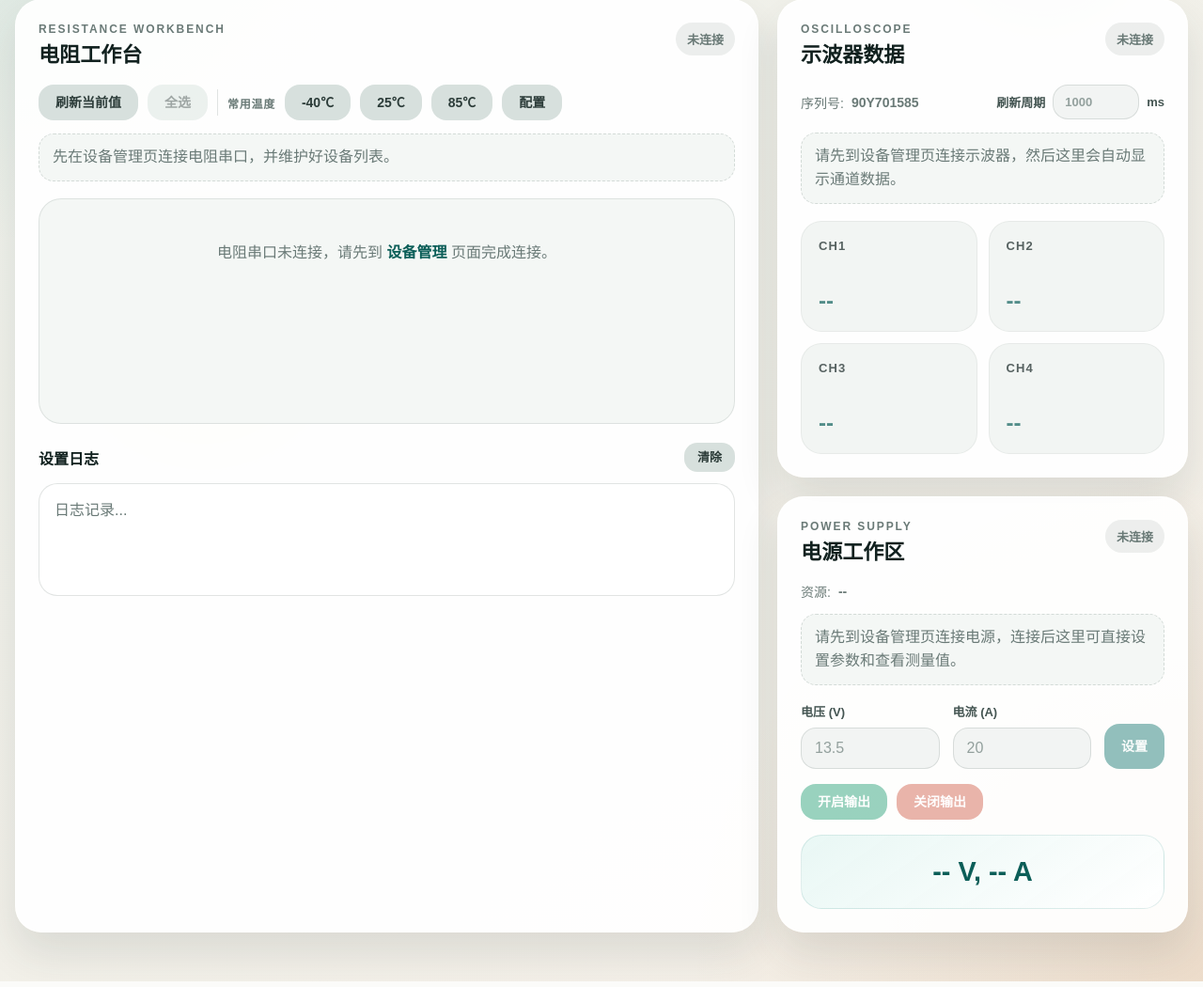
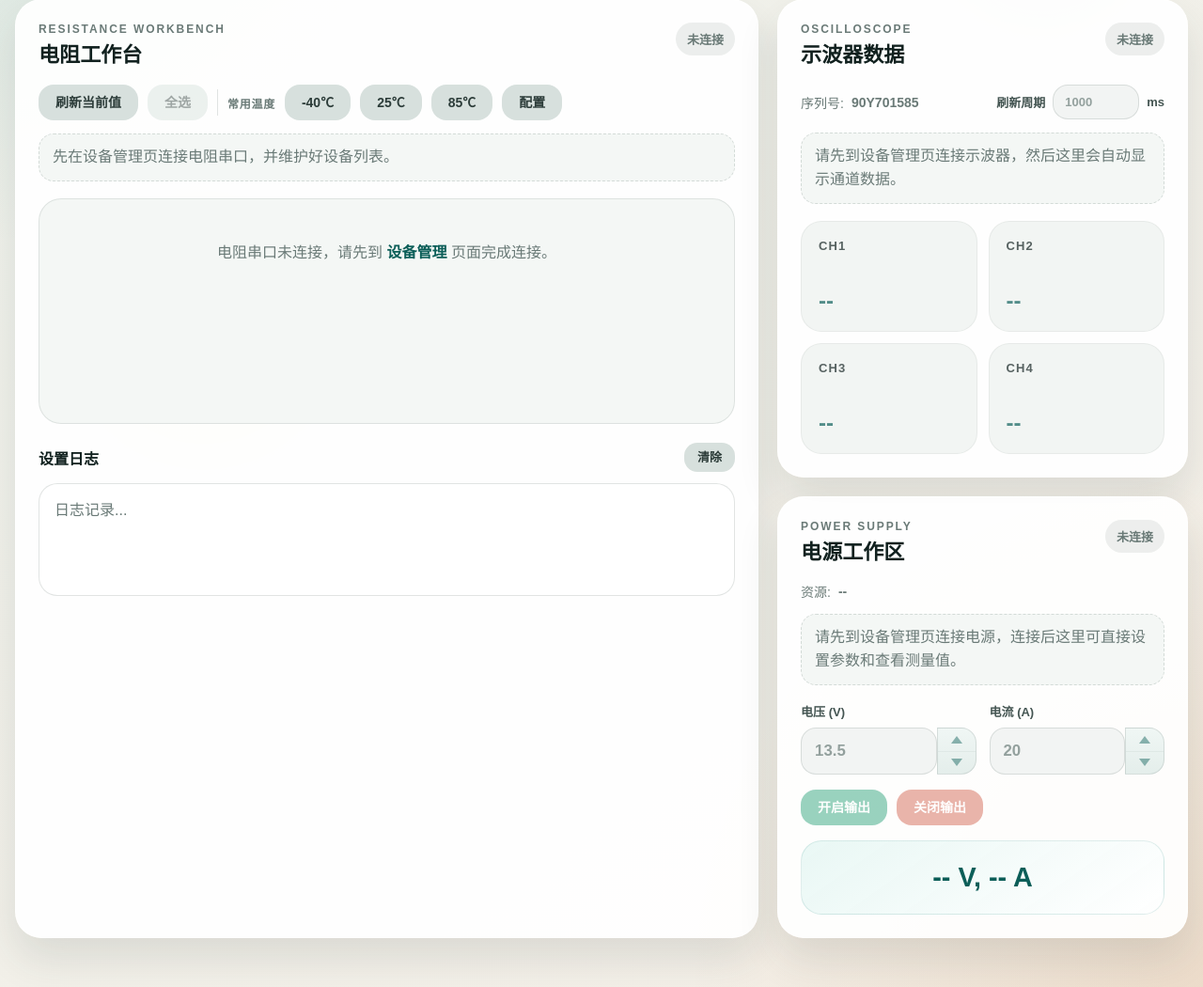
Before and after one commit to dazui0019/ctrl_panel, a Flask app: page /workspace in a window 1280 px wide. Shown: the part 249-1299 px from the top of the page at 94% size. Run offline with Flask 3, Linux system fonts and the light colour scheme; data that the repository does not hold is empty.

Commit message:
Improve power parameter controls

```diff
--- a/static/css/index.css
+++ b/static/css/index.css
@@ -399,8 +399,16 @@ input::placeholder {
     grid-template-columns: minmax(0, 1fr);
 }
 
+.field-row-dual {
+    grid-template-columns: repeat(2, minmax(0, 1fr));
+}
+
 .field-grow {
     min-width: 0;
+}
+
+.field-compact {
+    align-items: flex-start;
 }
 
 .input-action {
@@ -408,6 +416,86 @@ input::placeholder {
     grid-template-columns: minmax(0, 1fr) auto auto;
     gap: 10px;
     align-items: center;
+}
+
+.power-param-control {
+    display: inline-grid;
+    grid-template-columns: minmax(136px, 168px) 42px;
+    align-items: stretch;
+    width: auto;
+}
+
+.power-param-input {
+    width: 100%;
+    min-width: 0;
+    padding: 12px 14px;
+    border-radius: 16px 0 0 16px;
+    border-right: none;
+    font-size: 1.05rem;
+    font-weight: 700;
+    appearance: textfield;
+    -moz-appearance: textfield;
+}
+
+.power-param-input::-webkit-outer-spin-button,
+.power-param-input::-webkit-inner-spin-button {
+    -webkit-appearance: none;
+    margin: 0;
+}
+
+.power-stepper {
+    display: grid;
+    grid-template-rows: 1fr 1fr;
+    width: 42px;
+    border: 1px solid var(--line);
+    border-radius: 0 16px 16px 0;
+    overflow: hidden;
+    background: linear-gradient(180deg, rgba(239, 246, 244, 0.96), rgba(227, 237, 234, 0.96));
+}
+
+.power-step-btn {
+    position: relative;
+    border: none;
+    background: transparent;
+    cursor: pointer;
+    min-height: 24px;
+    transition: background 0.14s ease, transform 0.14s ease;
+}
+
+.power-step-btn + .power-step-btn {
+    border-top: 1px solid rgba(118, 134, 129, 0.2);
+}
+
+.power-step-btn::before {
+    content: "";
+    position: absolute;
+    left: 50%;
+    top: 50%;
+    transform: translate(-50%, -50%);
+    border-left: 6px solid transparent;
+    border-right: 6px solid transparent;
+}
+
+.power-step-up::before {
+    border-bottom: 8px solid var(--accent-dark);
+}
+
+.power-step-down::before {
+    border-top: 8px solid var(--accent-dark);
+}
+
+.power-step-btn:hover {
+    background: rgba(15, 118, 110, 0.12);
+}
+
+.power-step-btn:disabled {
+    cursor: not-allowed;
+    opacity: 0.45;
+    background: transparent;
+}
+
+.power-step-btn:active {
+    transform: translateY(1px);
 }
 
 .btn {
--- a/static/js/index.js
+++ b/static/js/index.js
@@ -211,6 +211,7 @@ function prepareStaticUi() {
     updateStatusBadge('scope-title-status', false);
     updateSelectToggleButton();
     renderQuickTempButtons();
+    bindPowerParamInputs();
     togglePowerWorkspaceControls(false);
     toggleScopeWorkspaceControls(false);
     resetScopeChannelDisplays();
@@ -309,9 +310,11 @@ function applyPowerState(data) {
 
     if (typeof data.voltage === 'number' && $id('power-voltage')) {
         setValue('power-voltage', data.voltage);
+        $id('power-voltage').dataset.lastAppliedValue = String(data.voltage);
     }
     if (typeof data.current === 'number' && $id('power-current')) {
         setValue('power-current', data.current);
+        $id('power-current').dataset.lastAppliedValue = String(data.current);
     }
 
     setText('power-resource-label', data.address || '--');
@@ -1424,6 +1427,100 @@ function powerAddressChanged() {
     button.disabled = !appState.powerConnected && !select.value;
 }
 
+function bindPowerParamInputs() {
+    bindPowerParamInput('power-voltage', 'voltage');
+    bindPowerParamInput('power-current', 'current');
+}
+
+function bindPowerParamInput(inputId, field) {
+    const input = $id(inputId);
+    if (!input || input.dataset.bound === '1') {
+        return;
+    }
+
+    input.dataset.bound = '1';
+    input.dataset.lastAppliedValue = input.value;
+    input.dataset.pendingAppliedValue = '';
+
+    input.addEventListener('keydown', (event) => {
+        if (event.key === 'Enter') {
+            event.preventDefault();
+            powerApplySingleParam(field, input);
+            return;
+        }
+
+        if (event.key === 'ArrowUp' || event.key === 'ArrowDown') {
+            window.requestAnimationFrame(() => {
+                powerApplySingleParam(field, input);
+            });
+        }
+    });
+
+    input.addEventListener('change', () => {
+        powerApplySingleParam(field, input);
+    });
+}
+
+function powerStepParam(inputId, field, direction) {
+    const input = $id(inputId);
+    if (!input) {
+        return;
+    }
+
+    if (direction > 0) {
+        input.stepUp();
+    } else {
+        input.stepDown();
+    }
+
+    powerApplySingleParam(field, input);
+    input.focus({preventScroll: true});
+}
+
+async function powerApplySingleParam(field, input = null) {
+    const target = input || $id(field === 'voltage' ? 'power-voltage' : 'power-current');
+    if (!target) {
+        return;
+    }
+
+    if (!appState.powerConnected) {
+        return;
+    }
+
+    const rawValue = target.value.trim();
+    if (rawValue === '') {
+        return;
+    }
+
+    const parsedValue = Number.parseFloat(rawValue);
+    if (Number.isNaN(parsedValue)) {
+        return;
+    }
+
+    const normalizedValue = String(parsedValue);
+    if (
+        target.dataset.lastAppliedValue === normalizedValue ||
+        target.dataset.pendingAppliedValue === normalizedValue
+    ) {
+        return;
+    }
+
+    const payload = {[field]: parsedValue};
+    target.dataset.pendingAppliedValue = normalizedValue;
+
+    try {
+        await apiJson('/api/power/set', jsonOptions('POST', payload));
+        target.dataset.lastAppliedValue = normalizedValue;
+    } catch (error) {
+        console.error(`设置电源${field}失败`, error);
+        showToast(`设置电源参数失败: ${error.message || '未知错误'}`, 'error', 3600);
+    } finally {
+        if (target.dataset.pendingAppliedValue === normalizedValue) {
+            target.dataset.pendingAppliedValue = '';
+        }
+    }
+}
+
 async function powerToggleConnect() {
     if (appState.powerConnected) {
         await powerDisconnect();
@@ -1473,23 +1570,8 @@ async function powerSetParams() {
         return;
     }
 
-    const voltageValue = $id('power-voltage') ? $id('power-voltage').value : '';
-    const currentValue = $id('power-current') ? $id('power-current').value : '';
-    const payload = {};
-
-    if (voltageValue !== '') {
-        payload.voltage = Number.parseFloat(voltageValue);
-    }
-    if (currentValue !== '') {
-        payload.current = Number.parseFloat(currentValue);
-    }
-
-    try {
-        await apiJson('/api/power/set', jsonOptions('POST', payload));
-    } catch (error) {
-        console.error('设置电源参数失败', error);
-        showToast(`设置电源参数失败: ${error.message || '未知错误'}`, 'error', 3600);
-    }
+    await powerApplySingleParam('voltage');
+    await powerApplySingleParam('current');
 }
 
 async function powerSetOutput(on) {
--- a/templates/workspace.html
+++ b/templates/workspace.html
@@ -103,16 +103,27 @@
                 <p class="meta-line">资源: <strong id="power-resource-label">--</strong></p>
                 <p class="panel-note" id="power-work-hint">请先到设备管理页连接电源，连接后这里可直接设置参数和查看测量值。</p>
 
-                <div class="field-row">
-                    <div class="field">
+                <div class="field-row field-row-dual">
+                    <div class="field field-compact">
                         <label for="power-voltage">电压 (V)</label>
-                        <input class="power-work-control" type="number" id="power-voltage" step="0.1" value="13.5">
+                        <div class="power-param-control">
+                            <input class="power-work-control power-param-input" type="number" id="power-voltage" step="0.1" value="13.5">
+                            <div class="power-stepper">
+                                <button type="button" class="power-work-control power-step-btn power-step-up" onclick="powerStepParam('power-voltage', 'voltage', 1)" aria-label="增加电压"></button>
+                                <button type="button" class="power-work-control power-step-btn power-step-down" onclick="powerStepParam('power-voltage', 'voltage', -1)" aria-label="减小电压"></button>
+                            </div>
+                        </div>
                     </div>
-                    <div class="field">
+                    <div class="field field-compact">
                         <label for="power-current">电流 (A)</label>
-                        <input class="power-work-control" type="number" id="power-current" step="0.1" value="20">
+                        <div class="power-param-control">
+                            <input class="power-work-control power-param-input" type="number" id="power-current" step="0.1" value="20">
+                            <div class="power-stepper">
+                                <button type="button" class="power-work-control power-step-btn power-step-up" onclick="powerStepParam('power-current', 'current', 1)" aria-label="增加电流"></button>
+                                <button type="button" class="power-work-control power-step-btn power-step-down" onclick="powerStepParam('power-current', 'current', -1)" aria-label="减小电流"></button>
+                            </div>
+                        </div>
                     </div>
-                    <button class="btn btn-primary power-work-control btn-inline" onclick="powerSetParams()">设置</button>
                 </div>
 
                 <div class="toolbar">
```
